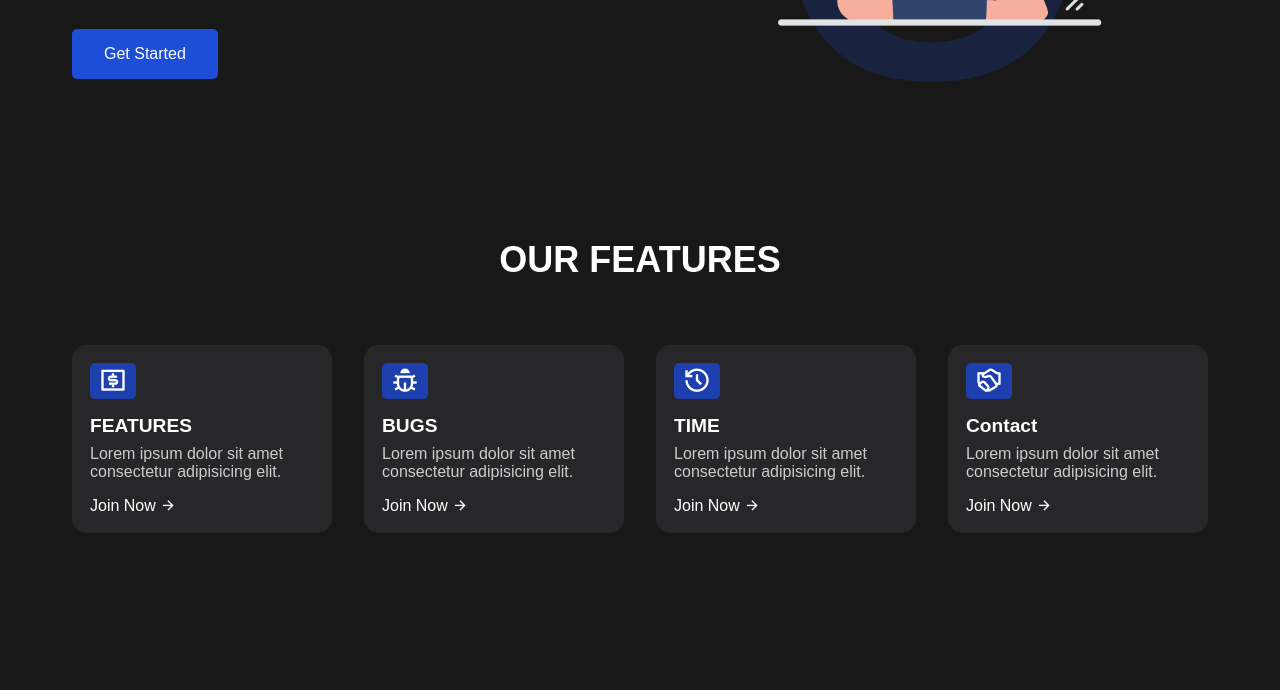
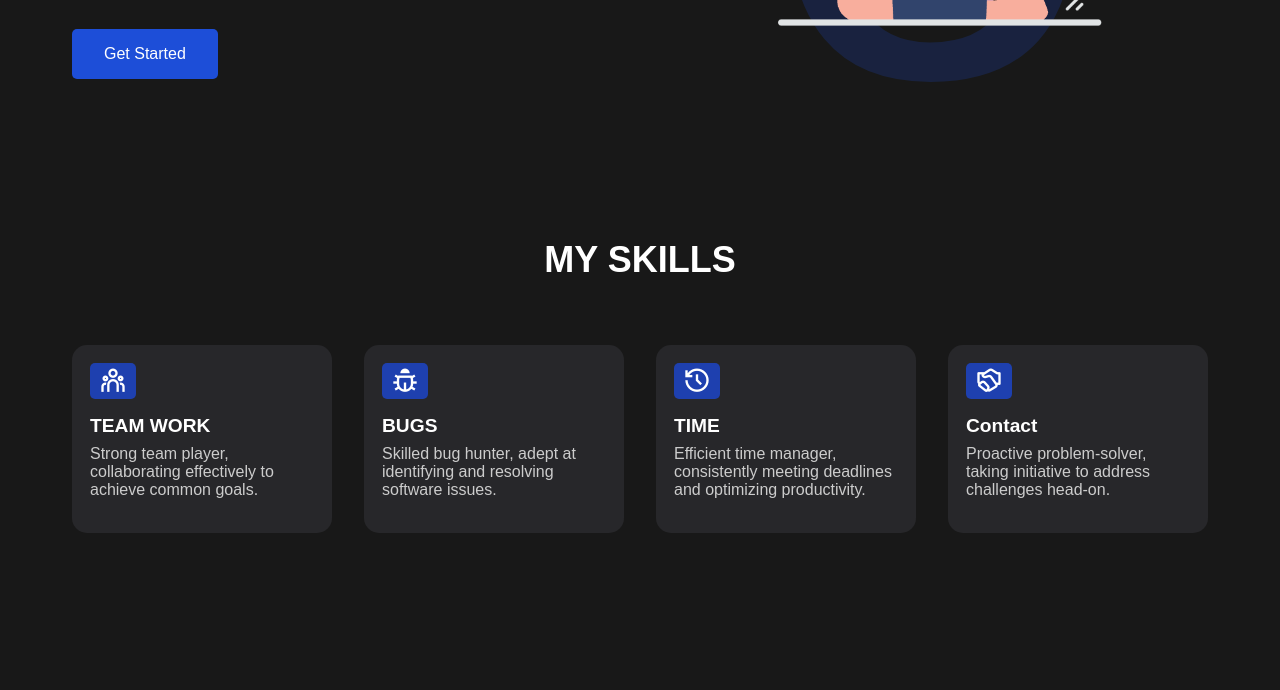
Before and after one commit to JoniSchimansky/Personal-Portfolio, a plain HTML site: page index.html in a window 1280 px wide. Shown: the part 544-1234 px from the top of the page. Drawn offline with nearby package versions, Linux system fonts and the light colour scheme; a web font is replaced by a local one.

Commit message:
skills section

```diff
--- a/index.html
+++ b/index.html
@@ -43,39 +43,35 @@
     </header>
 
     <section class="container">
-        <h2 class="header">OUR FEATURES</h2>
-        <div class="features">
+        <h2 class="header">MY SKILLS</h2>
+        <div class="skills">
             <div class="card">
-                <span><i class="ri-money-dollar-box-line"></i></span>
-                <h4>FEATURES</h4>
+                <span><i class="ri-team-line"></i></span>
+                <h4>TEAM WORK</h4>
                 <p>
-                    Lorem ipsum dolor sit amet consectetur adipisicing elit.
+                    Strong team player, collaborating effectively to achieve common goals.
                 </p>
-                <a href="#">Join Now <i class="ri-arrow-right-line"></i></a>
             </div>
             <div class="card">
                 <span><i class="ri-bug-line"></i></span>
                 <h4>BUGS</h4>
                 <p>
-                    Lorem ipsum dolor sit amet consectetur adipisicing elit.
+                    Skilled bug hunter, adept at identifying and resolving software issues.
                 </p>
-                <a href="#">Join Now <i class="ri-arrow-right-line"></i></a>
             </div>
             <div class="card">
                 <span><i class="ri-history-line"></i></span>
                 <h4>TIME</h4>
                 <p>
-                    Lorem ipsum dolor sit amet consectetur adipisicing elit.
+                    Efficient time manager, consistently meeting deadlines and optimizing productivity.
                 </p>
-                <a href="#">Join Now <i class="ri-arrow-right-line"></i></a>
             </div>
             <div class="card">
                 <span><i class="ri-shake-hands-line"></i></span>
                 <h4>Contact</h4>
                 <p>
-                    Lorem ipsum dolor sit amet consectetur adipisicing elit.
+                    Proactive problem-solver, taking initiative to address challenges head-on.
                 </p>
-                <a href="#">Join Now <i class="ri-arrow-right-line"></i></a>
             </div>
         </div>
     </section>
--- a/style.css
+++ b/style.css
@@ -164,14 +164,14 @@ section .header {
     font-weight: 600;
 }
 
-.features {
+.skills {
     margin-top: 4rem;
     display: grid;
     grid-template-columns: repeat(4, 1fr);
     gap: 2rem;
 }
 
-.features .card {
+.skills .card {
     background-color: var(--terciary-color);
     padding: 1rem;
     border: 2px solid transparent;
@@ -179,12 +179,12 @@ section .header {
     transition: all 0.3s ease;
 }
 
-.features .card:hover {
+.skills .card:hover {
     background-color: var(--cards-hover);
     border-color: #fff;
 }
 
-.features .card span {
+.skills .card span {
     display: inline-block;
     background-color: var(--secondary-color);
     padding: 2px 9px;
@@ -194,25 +194,16 @@ section .header {
     border-radius: 5px;
 }
 
-.features .card h4 {
+.skills .card h4 {
     margin-bottom:  0.5rem;
     color: #fff;
     font-size: 1.2rem;
     font-weight: 600;
 }
 
-.features .card p {
+.skills .card p {
     color: #ccc;
     margin-bottom: 1rem;
-}
-
-.features .card a {
-    color: #fff;
-    transition: all 0.3s ease;
-}
-
-.features .card a:hover {
-    color: var(--secondary-color);
 }
 
 /* Second section */
@@ -389,7 +380,7 @@ footer .column > a:hover{
     header .image{
         grid-area: 1/1/2/2;
     }
-    .features{
+    .skills{
         grid-template-columns: repeat(2, 1fr);
     }
     .projects{
@@ -405,7 +396,7 @@ footer .column > a:hover{
         display: none;
     }
 
-    .features{
+    .skills{
         grid-template-columns: repeat(1, 1fr);
     }
 
```
